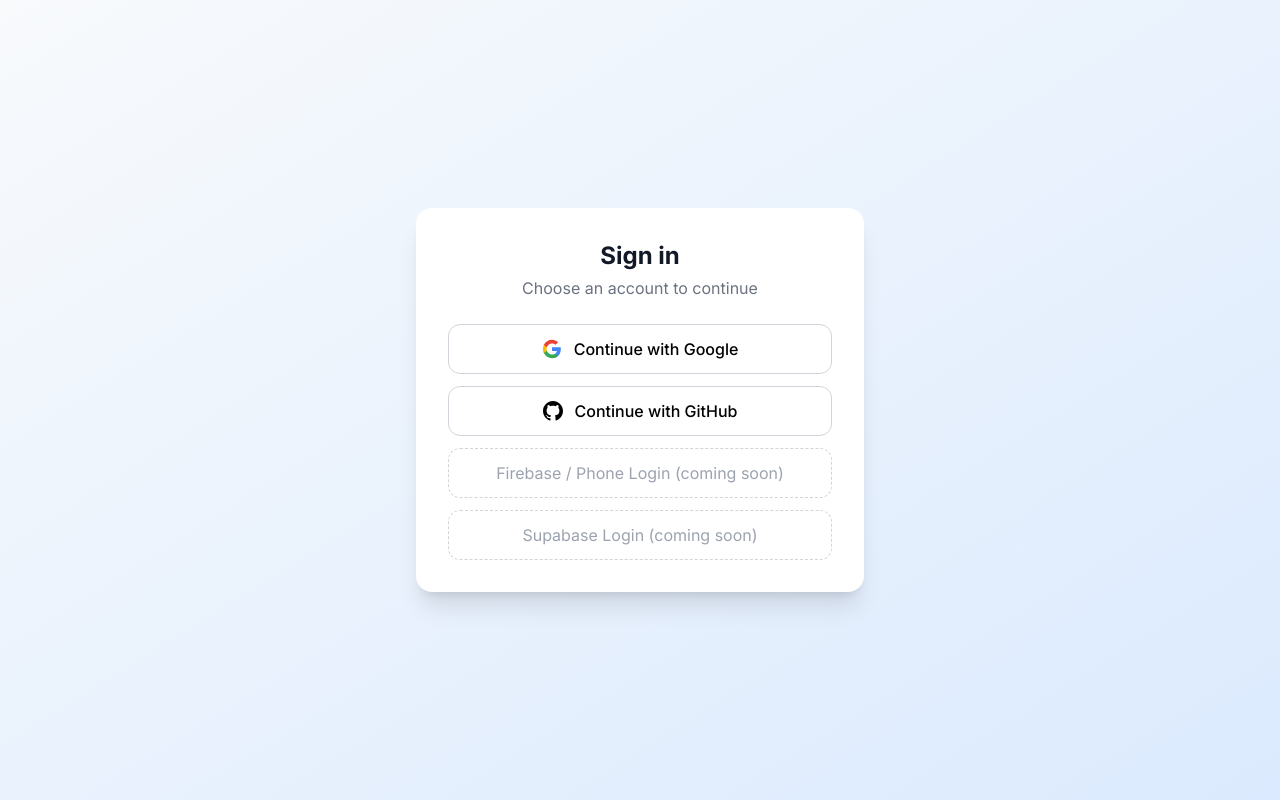
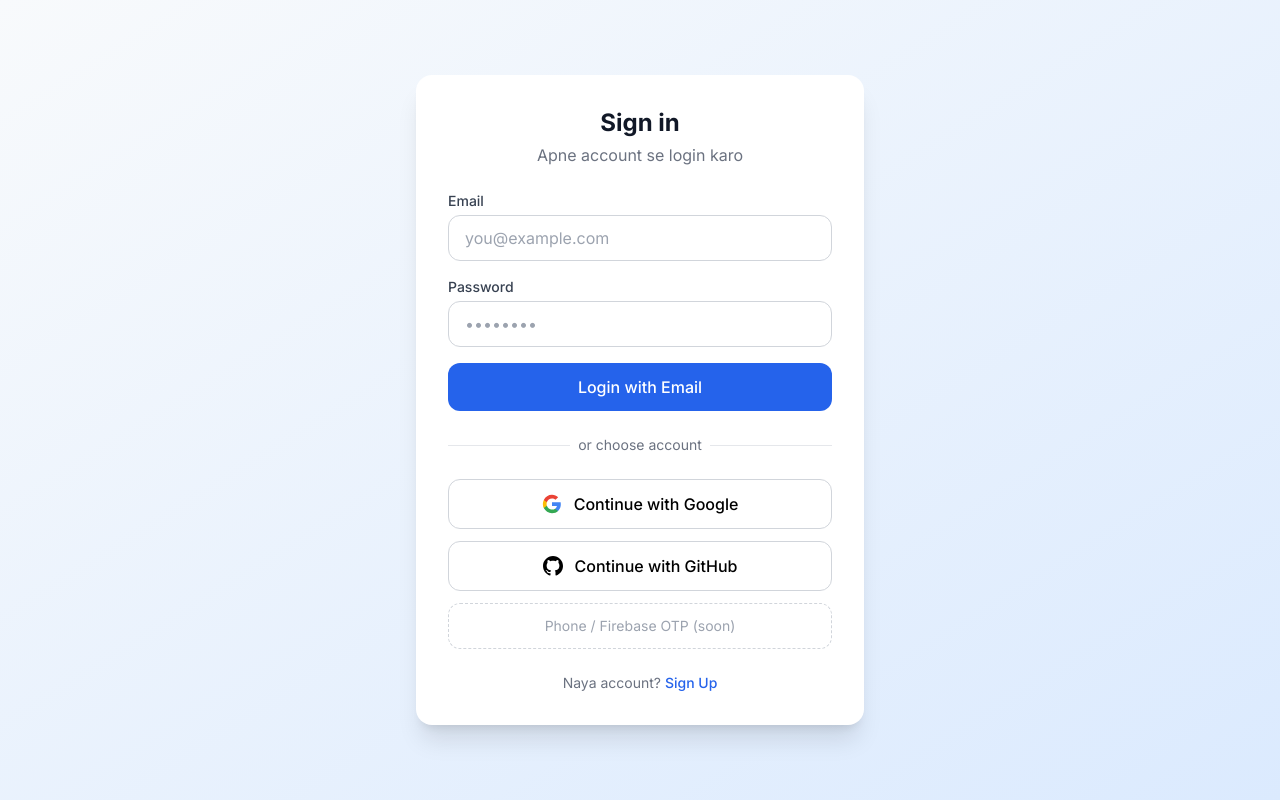
Before and after one commit to kumarsumit68439-code/oauth-login-provider, a Next.js app: page /login in a window 1280 px wide. Built offline with nearby package versions, Linux system fonts and the light colour scheme; no server answers.

Commit message:
Update login page with email/password + social choose account

```diff
--- a/app/login/page.tsx
+++ b/app/login/page.tsx
@@ -2,12 +2,18 @@
 
 import { signIn, useSession } from "next-auth/react";
 import { useSearchParams, useRouter } from "next/navigation";
-import { useEffect, Suspense } from "react";
+import { useEffect, useState, Suspense } from "react";
+import Link from "next/link";
 
 function LoginContent() {
   const { data: session, status } = useSession();
   const searchParams = useSearchParams();
   const router = useRouter();
+
+  const [email, setEmail] = useState("");
+  const [password, setPassword] = useState("");
+  const [error, setError] = useState("");
+  const [loading, setLoading] = useState(false);
 
   const clientId = searchParams.get("client_id");
   const redirectUri = searchParams.get("redirect_uri");
@@ -15,18 +21,41 @@ function LoginContent() {
   const state = searchParams.get("state") || "";
   const responseType = searchParams.get("response_type") || "code";
 
+  const oauthCallbackUrl =
+    clientId && redirectUri
+      ? `/api/oauth/authorize?client_id=${clientId}&redirect_uri=${encodeURIComponent(
+          redirectUri
+        )}&response_type=${responseType}&scope=${encodeURIComponent(
+          scope
+        )}&state=${state}`
+      : "/dashboard";
+
   useEffect(() => {
     if (status === "authenticated" && clientId && redirectUri) {
-      // Already logged in → go back to authorize
-      const url = new URL("/api/oauth/authorize", window.location.origin);
-      url.searchParams.set("client_id", clientId);
-      url.searchParams.set("redirect_uri", redirectUri);
-      url.searchParams.set("response_type", responseType);
-      url.searchParams.set("scope", scope);
-      if (state) url.searchParams.set("state", state);
-      window.location.href = url.toString();
+      window.location.href = oauthCallbackUrl;
     }
-  }, [status, clientId, redirectUri, scope, state, responseType]);
+  }, [status, clientId, redirectUri, oauthCallbackUrl]);
+
+  const handleCredentialsLogin = async (e: React.FormEvent) => {
+    e.preventDefault();
+    setError("");
+    setLoading(true);
+
+    const result = await signIn("credentials", {
+      email,
+      password,
+      redirect: false,
+    });
+
+    if (result?.error) {
+      setError("Invalid email or password");
+      setLoading(false);
+      return;
+    }
+
+    // Success → go to OAuth flow or dashboard
+    window.location.href = oauthCallbackUrl;
+  };
 
   if (status === "loading") {
     return (
@@ -44,22 +73,69 @@ function LoginContent() {
           <p className="text-gray-500 mt-1">
             {clientId
               ? "Continue to authorize the application"
-              : "Choose an account to continue"}
+              : "Apne account se login karo"}
           </p>
         </div>
 
-        {/* Choose Account style buttons */}
+        {/* ===== Own Email/Password Login ===== */}
+        <form onSubmit={handleCredentialsLogin} className="space-y-4">
+          <div>
+            <label className="block text-sm font-medium text-gray-700 mb-1">
+              Email
+            </label>
+            <input
+              type="email"
+              value={email}
+              onChange={(e) => setEmail(e.target.value)}
+              required
+              placeholder="you@example.com"
+              className="w-full border border-gray-300 rounded-xl px-4 py-2.5 focus:ring-2 focus:ring-primary-500 outline-none"
+            />
+          </div>
+
+          <div>
+            <label className="block text-sm font-medium text-gray-700 mb-1">
+              Password
+            </label>
+            <input
+              type="password"
+              value={password}
+              onChange={(e) => setPassword(e.target.value)}
+              required
+              placeholder="••••••••"
+              className="w-full border border-gray-300 rounded-xl px-4 py-2.5 focus:ring-2 focus:ring-primary-500 outline-none"
+            />
+          </div>
+
+          {error && (
+            <p className="text-sm text-red-600 bg-red-50 px-3 py-2 rounded-lg">
+              {error}
+            </p>
+          )}
+
+          <button
+            type="submit"
+            disabled={loading}
+            className="w-full bg-primary-600 text-white py-3 rounded-xl font-medium hover:bg-primary-700 disabled:opacity-50 transition"
+          >
+            {loading ? "Signing in..." : "Login with Email"}
+          </button>
+        </form>
+
+        <div className="relative">
+          <div className="absolute inset-0 flex items-center">
+            <div className="w-full border-t border-gray-200" />
+          </div>
+          <div className="relative flex justify-center text-sm">
+            <span className="px-2 bg-white text-gray-500">or choose account</span>
+          </div>
+        </div>
+
+        {/* ===== Social Logins ===== */}
         <div className="space-y-3">
           <button
             onClick={() =>
-              signIn("google", {
-                callbackUrl:
-                  clientId && redirectUri
-                    ? `/api/oauth/authorize?client_id=${clientId}&redirect_uri=${encodeURIComponent(
-                        redirectUri
-                      )}&response_type=code&scope=${scope}&state=${state}`
-                    : "/dashboard",
-              })
+              signIn("google", { callbackUrl: oauthCallbackUrl })
             }
             className="w-full flex items-center justify-center gap-3 py-3 px-4 border border-gray-300 rounded-xl hover:bg-gray-50 transition font-medium"
           >
@@ -86,14 +162,7 @@ function LoginContent() {
 
           <button
             onClick={() =>
-              signIn("github", {
-                callbackUrl:
-                  clientId && redirectUri
-                    ? `/api/oauth/authorize?client_id=${clientId}&redirect_uri=${encodeURIComponent(
-                        redirectUri
-                      )}&response_type=code&scope=${scope}&state=${state}`
-                    : "/dashboard",
-              })
+              signIn("github", { callbackUrl: oauthCallbackUrl })
             }
             className="w-full flex items-center justify-center gap-3 py-3 px-4 border border-gray-300 rounded-xl hover:bg-gray-50 transition font-medium"
           >
@@ -103,19 +172,11 @@ function LoginContent() {
             Continue with GitHub
           </button>
 
-          {/* Placeholders for Firebase / Supabase / Phone */}
           <button
             disabled
-            className="w-full flex items-center justify-center gap-3 py-3 px-4 border border-dashed border-gray-300 rounded-xl text-gray-400 cursor-not-allowed"
+            className="w-full flex items-center justify-center gap-3 py-3 px-4 border border-dashed border-gray-300 rounded-xl text-gray-400 cursor-not-allowed text-sm"
           >
-            Firebase / Phone Login (coming soon)
-          </button>
-
-          <button
-            disabled
-            className="w-full flex items-center justify-center gap-3 py-3 px-4 border border-dashed border-gray-300 rounded-xl text-gray-400 cursor-not-allowed"
-          >
-            Supabase Login (coming soon)
+            Phone / Firebase OTP (soon)
           </button>
         </div>
 
@@ -124,6 +185,16 @@ function LoginContent() {
             Logged in as {session.user?.email}
           </p>
         )}
+
+        <p className="text-center text-sm text-gray-500">
+          Naya account?{" "}
+          <Link
+            href="/signup"
+            className="text-primary-600 font-medium hover:underline"
+          >
+            Sign Up
+          </Link>
+        </p>
       </div>
     </div>
   );
@@ -131,7 +202,13 @@ function LoginContent() {
 
 export default function LoginPage() {
   return (
-    <Suspense fallback={<div className="min-h-screen flex items-center justify-center">Loading...</div>}>
+    <Suspense
+      fallback={
+        <div className="min-h-screen flex items-center justify-center">
+          Loading...
+        </div>
+      }
+    >
       <LoginContent />
     </Suspense>
   );
```
